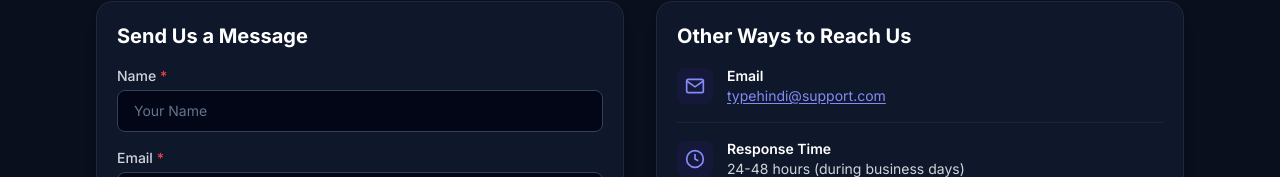
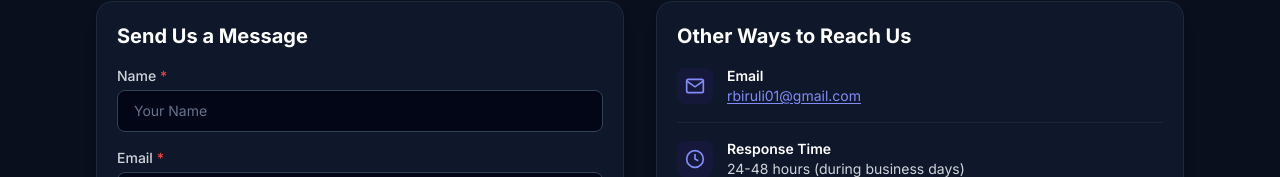
Before and after one commit to therohitbiruli/typehindi, a Next.js app: page /contact in a window 1280 px wide. Shown: the part 220-397 px from the top of the page. Built offline with nearby package versions, Linux system fonts and the light colour scheme.

Commit message:
fix(contact): update support email to rbiruli01@gmail.com

```diff
--- a/src/app/contact/page.tsx
+++ b/src/app/contact/page.tsx
@@ -106,8 +106,8 @@ export default function ContactPage() {
                 <div>
                   <p className="text-sm font-semibold text-gray-900 dark:text-white">Email</p>
                   <p className="text-sm text-gray-600 dark:text-gray-300">
-                    <a href="mailto:typehindi@support.com" className="text-primary-600 hover:text-primary-700 dark:text-primary-400 dark:hover:text-primary-300 underline underline-offset-2 transition-colors">
-                      typehindi@support.com
+                    <a href="mailto:rbiruli01@gmail.com" className="text-primary-600 hover:text-primary-700 dark:text-primary-400 dark:hover:text-primary-300 underline underline-offset-2 transition-colors">
+                      rbiruli01@gmail.com
                     </a>
                   </p>
                 </div>
```
